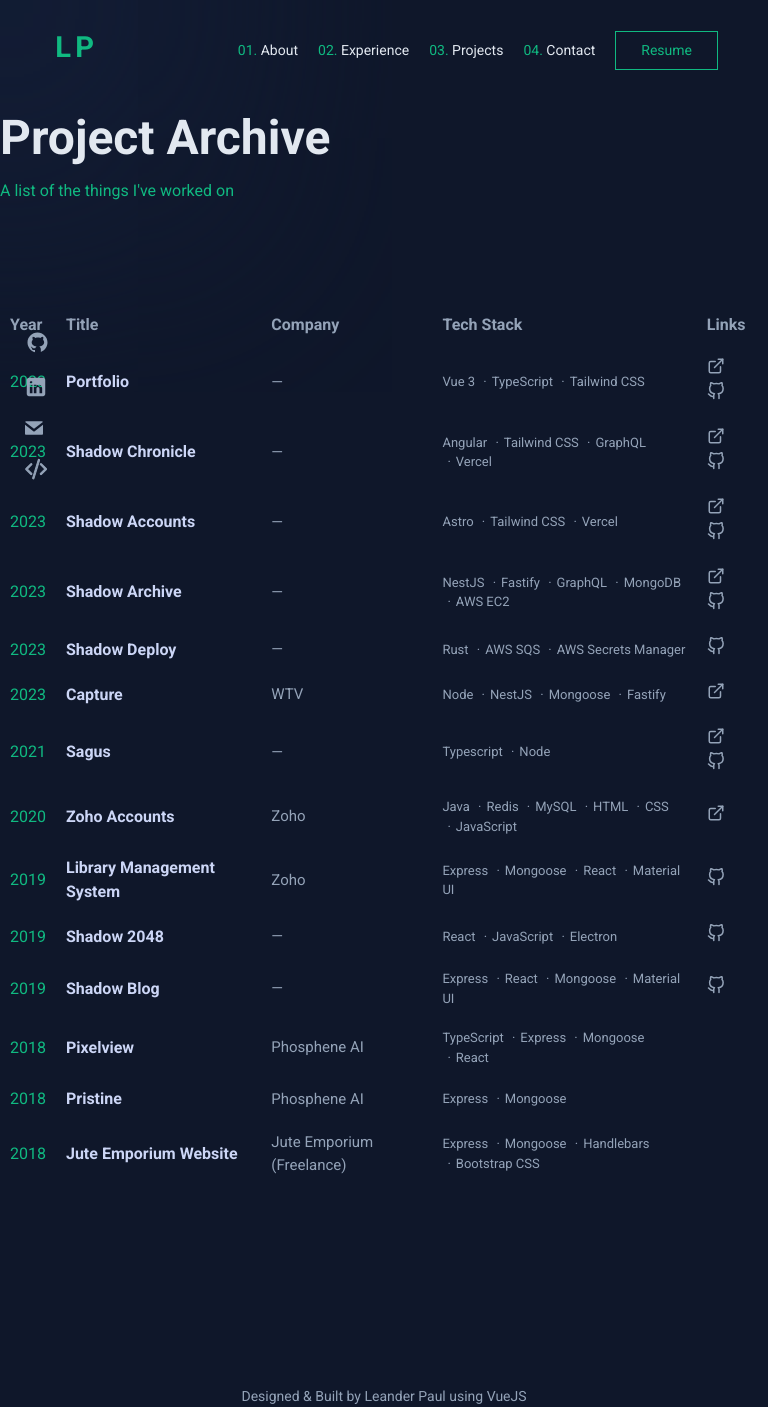
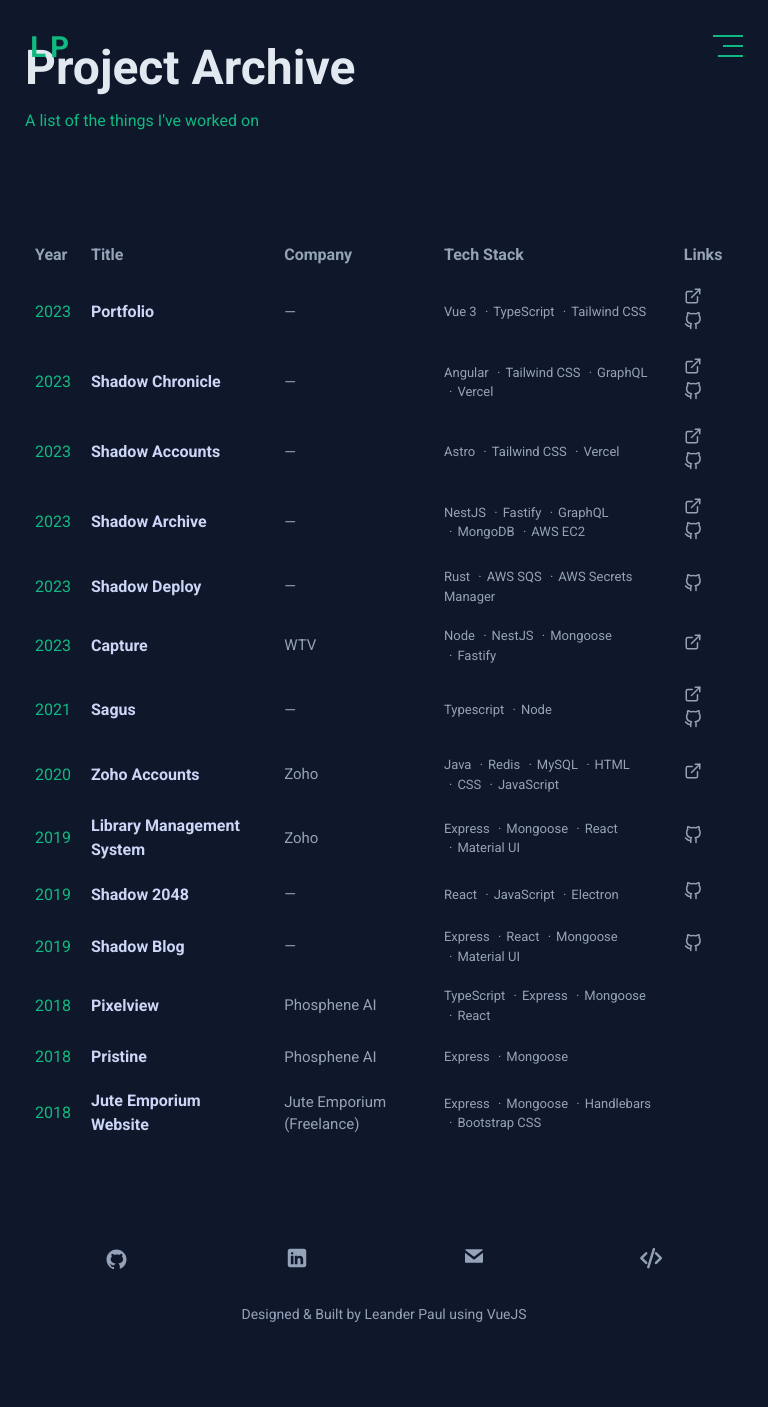
Before and after one commit to leanderpaul/leanderpaul.github.io, a Vue app: page /project-archive in a window 768 px wide. After the commit the page ends 1325 px from the top, so only its background shows below. Built offline with nearby package versions, Linux system fonts and the light colour scheme.

Commit message:
feat: mobile compactible navbar and footer

```diff
--- a/src/App.vue
+++ b/src/App.vue
@@ -33,21 +33,10 @@ section {
   flex: 1;
 }
 
-@media (min-width: 640px) {
-  .container {
-    max-width: 640px;
-  }
-}
-
-@media (min-width: 720px) {
-  .container {
-    max-width: 720px;
-  }
-}
-
-@media (min-width: 768px) {
+@media (max-width: 768px) {
   .container {
     max-width: 768px;
+    padding: 0px 25px;
   }
 }
 
--- a/src/assets/main.css
+++ b/src/assets/main.css
@@ -1,6 +1,7 @@
 :root {
   --background-default: #0f172a;
-  --background-paper: #1a2138;
+  --background-dark: #090e1a;
+  --background-light: #1a2138;
 
   --text-default: #94a3b8;
   --text-light: #ccd6f6;
@@ -108,3 +109,27 @@ a:hover {
   padding-top: 70px;
   max-width: 900px;
 }
+
+.d-none {
+  display: none;
+}
+
+@media screen and (max-width: 768px) {
+  .sm-hide {
+    display: none !important;
+  }
+
+  .heading {
+    margin-bottom: 10px;
+  }
+
+  .section {
+    max-width: calc(100vw - 50px);
+  }
+}
+
+@media screen and (min-width: 1024px) {
+  .md-hide {
+    display: none !important;
+  }
+}
--- a/src/components/cursor-highlighter.component.vue
+++ b/src/components/cursor-highlighter.component.vue
@@ -9,7 +9,7 @@ onMounted(() => window.addEventListener('mousemove', handleMouseMove));
 </script>
 
 <template>
-  <div :style="cursorStyle"></div>
+  <div class="sm-hide" :style="cursorStyle"></div>
 </template>
 
 <style scoped>
--- a/src/components/footer.component.vue
+++ b/src/components/footer.component.vue
@@ -1,10 +1,47 @@
 <template>
-  <a href="https://github.com/leanderpaul/leanderpaul.github.io" class="flex-center">
+  <section>
+    <a href="https://github.com/leanderpaul" target="_blank">
+      <svg width="25" height="25" viewBox="0 0 30 30">
+        <title>GitHub</title>
+        <path
+          d="M15,3C8.373,3,3,8.373,3,15c0,5.623,3.872,10.328,9.092,11.63C12.036,26.468,12,26.28,12,26.047v-2.051 c-0.487,0-1.303,0-1.508,0c-0.821,0-1.551-0.353-1.905-1.009c-0.393-0.729-0.461-1.844-1.435-2.526 c-0.289-0.227-0.069-0.486,0.264-0.451c0.615,0.174,1.125,0.596,1.605,1.222c0.478,0.627,0.703,0.769,1.596,0.769 c0.433,0,1.081-0.025,1.691-0.121c0.328-0.833,0.895-1.6,1.588-1.962c-3.996-0.411-5.903-2.399-5.903-5.098 c0-1.162,0.495-2.286,1.336-3.233C9.053,10.647,8.706,8.73,9.435,8c1.798,0,2.885,1.166,3.146,1.481C13.477,9.174,14.461,9,15.495,9 c1.036,0,2.024,0.174,2.922,0.483C18.675,9.17,19.763,8,21.565,8c0.732,0.731,0.381,2.656,0.102,3.594 c0.836,0.945,1.328,2.066,1.328,3.226c0,2.697-1.904,4.684-5.894,5.097C18.199,20.49,19,22.1,19,23.313v2.734 c0,0.104-0.023,0.179-0.035,0.268C23.641,24.676,27,20.236,27,15C27,8.373,21.627,3,15,3z"
+        ></path>
+      </svg>
+    </a>
+    <a href="https://linkedin.com/in/leander-paul" target="_blank">
+      <svg width="22" height="22" viewBox="0 0 50 50">
+        <title>LinkedIn</title>
+        <path
+          d="M41,4H9C6.24,4,4,6.24,4,9v32c0,2.76,2.24,5,5,5h32c2.76,0,5-2.24,5-5V9C46,6.24,43.76,4,41,4z M17,20v19h-6V20H17z M11,14.47c0-1.4,1.2-2.47,3-2.47s2.93,1.07,3,2.47c0,1.4-1.12,2.53-3,2.53C12.2,17,11,15.87,11,14.47z M39,39h-6c0,0,0-9.26,0-10 c0-2-1-4-3.5-4.04h-0.08C27,24.96,26,27.02,26,29c0,0.91,0,10,0,10h-6V20h6v2.56c0,0,1.93-2.56,5.81-2.56 c3.97,0,7.19,2.73,7.19,8.26V39z"
+        ></path>
+      </svg>
+    </a>
+    <a href="mailto:leanderpaul97@gmail.com">
+      <svg width="18" height="18" viewBox="0 0 64 64">
+        <title>Email</title>
+        <path d="M32,34.934L63.617,10.34C62.984,8.965,61.613,8,60,8H4c-1.613,0-2.984,0.965-3.617,2.34L32,34.934z"></path>
+        <path
+          d="M34.457,43.156C33.734,43.719,32.867,44,32,44s-1.734-0.281-2.457-0.844L0,20.18V52c0,2.211,1.789,4,4,4h56 c2.211,0,4-1.789,4-4V20.18L34.457,43.156z"
+        ></path>
+      </svg>
+    </a>
+    <a href="https://github.com/leanderpaul/leanderpaul.github.io" target="_blank">
+      <svg width="25" height="25" viewBox="0 0 18 18">
+        <title>Source Code</title>
+        <path
+          stroke="currentColor"
+          stroke-width="0.75"
+          d="M10.478 1.647a.5.5 0 1 0-.956-.294l-4 13a.5.5 0 0 0 .956.294l4-13zM4.854 4.146a.5.5 0 0 1 0 .708L1.707 8l3.147 3.146a.5.5 0 0 1-.708.708l-3.5-3.5a.5.5 0 0 1 0-.708l3.5-3.5a.5.5 0 0 1 .708 0zm6.292 0a.5.5 0 0 0 0 .708L14.293 8l-3.147 3.146a.5.5 0 0 0 .708.708l3.5-3.5a.5.5 0 0 0 0-.708l-3.5-3.5a.5.5 0 0 0-.708 0z"
+        />
+      </svg>
+    </a>
+  </section>
+  <a href="https://github.com/leanderpaul/leanderpaul.github.io" class="flex-center footer">
     <span>Designed & Built by Leander Paul using VueJS</span>
   </a>
 </template>
 <style scoped>
-a {
+a.footer {
   margin-top: 100px;
   margin-bottom: 25px;
   cursor: pointer;
@@ -14,4 +51,41 @@ span {
   z-index: 2;
   font-size: 14px;
 }
+
+section {
+  display: flex;
+  padding: 0px 25px;
+  flex-direction: column;
+  justify-content: space-between;
+  z-index: 10;
+}
+
+section svg {
+  fill: var(--text-default);
+}
+
+section svg:hover {
+  cursor: pointer;
+  fill: var(--text-lighter);
+  color: var(--text-lighter);
+}
+
+@media (max-width: 768px) {
+  section {
+    flex-direction: row;
+    justify-content: space-around;
+  }
+
+  a.footer {
+    margin-top: 25px;
+  }
+}
+
+@media (min-width: 1024px) {
+  section {
+    position: fixed;
+    top: calc(50vh - 70px);
+    height: 160px;
+  }
+}
 </style>
--- a/src/components/navbar.component.vue
+++ b/src/components/navbar.component.vue
@@ -1,16 +1,23 @@
 <script lang="ts" setup>
 import { onMounted, ref } from 'vue';
 
+const isNavOpen = ref(false);
 const isNavBorder = ref(window.scrollY > 0);
 onMounted(() => window.addEventListener('scroll', () => (isNavBorder.value = window.scrollY > 0)));
 </script>
 <template>
-  <nav :class="{ bordered: isNavBorder }">
+  <nav :class="{ bordered: isNavBorder, open: isNavOpen }">
     <router-link to="/">
       <svg width="50" height="50" viewBox="0 0 24 24">
         <text x="2.5" y="17">LP</text>
       </svg>
     </router-link>
+    <div class="hamburger md-hide" @click="isNavOpen = !isNavOpen">
+      <span></span>
+      <span></span>
+      <span></span>
+    </div>
+    <div class="nav-links">
       <ol>
         <li>
           <router-link to="/#about">About</router-link>
@@ -26,44 +33,9 @@ onMounted(() => window.addEventListener('scroll', () => (isNavBorder.value = win
         </li>
         <a class="btn" href="/resume.pdf" target="_blank">Resume</a>
       </ol>
+    </div>
   </nav>
-  <section>
-    <a href="https://github.com/leanderpaul" target="_blank">
-      <svg width="25" height="25" viewBox="0 0 30 30">
-        <title>GitHub</title>
-        <path
-          d="M15,3C8.373,3,3,8.373,3,15c0,5.623,3.872,10.328,9.092,11.63C12.036,26.468,12,26.28,12,26.047v-2.051 c-0.487,0-1.303,0-1.508,0c-0.821,0-1.551-0.353-1.905-1.009c-0.393-0.729-0.461-1.844-1.435-2.526 c-0.289-0.227-0.069-0.486,0.264-0.451c0.615,0.174,1.125,0.596,1.605,1.222c0.478,0.627,0.703,0.769,1.596,0.769 c0.433,0,1.081-0.025,1.691-0.121c0.328-0.833,0.895-1.6,1.588-1.962c-3.996-0.411-5.903-2.399-5.903-5.098 c0-1.162,0.495-2.286,1.336-3.233C9.053,10.647,8.706,8.73,9.435,8c1.798,0,2.885,1.166,3.146,1.481C13.477,9.174,14.461,9,15.495,9 c1.036,0,2.024,0.174,2.922,0.483C18.675,9.17,19.763,8,21.565,8c0.732,0.731,0.381,2.656,0.102,3.594 c0.836,0.945,1.328,2.066,1.328,3.226c0,2.697-1.904,4.684-5.894,5.097C18.199,20.49,19,22.1,19,23.313v2.734 c0,0.104-0.023,0.179-0.035,0.268C23.641,24.676,27,20.236,27,15C27,8.373,21.627,3,15,3z"
-        ></path>
-      </svg>
-    </a>
-    <a href="https://linkedin.com/in/leander-paul" target="_blank">
-      <svg width="22" height="22" viewBox="0 0 50 50">
-        <title>LinkedIn</title>
-        <path
-          d="M41,4H9C6.24,4,4,6.24,4,9v32c0,2.76,2.24,5,5,5h32c2.76,0,5-2.24,5-5V9C46,6.24,43.76,4,41,4z M17,20v19h-6V20H17z M11,14.47c0-1.4,1.2-2.47,3-2.47s2.93,1.07,3,2.47c0,1.4-1.12,2.53-3,2.53C12.2,17,11,15.87,11,14.47z M39,39h-6c0,0,0-9.26,0-10 c0-2-1-4-3.5-4.04h-0.08C27,24.96,26,27.02,26,29c0,0.91,0,10,0,10h-6V20h6v2.56c0,0,1.93-2.56,5.81-2.56 c3.97,0,7.19,2.73,7.19,8.26V39z"
-        ></path>
-      </svg>
-    </a>
-    <a href="mailto:leanderpaul97@gmail.com">
-      <svg width="18" height="18" viewBox="0 0 64 64">
-        <title>Email</title>
-        <path d="M32,34.934L63.617,10.34C62.984,8.965,61.613,8,60,8H4c-1.613,0-2.984,0.965-3.617,2.34L32,34.934z"></path>
-        <path
-          d="M34.457,43.156C33.734,43.719,32.867,44,32,44s-1.734-0.281-2.457-0.844L0,20.18V52c0,2.211,1.789,4,4,4h56 c2.211,0,4-1.789,4-4V20.18L34.457,43.156z"
-        ></path>
-      </svg>
-    </a>
-    <a href="https://github.com/leanderpaul/leanderpaul.github.io" target="_blank">
-      <svg width="25" height="25" viewBox="0 0 18 18">
-        <title>Source Code</title>
-        <path
-          stroke="currentColor"
-          stroke-width="0.75"
-          d="M10.478 1.647a.5.5 0 1 0-.956-.294l-4 13a.5.5 0 0 0 .956.294l4-13zM4.854 4.146a.5.5 0 0 1 0 .708L1.707 8l3.147 3.146a.5.5 0 0 1-.708.708l-3.5-3.5a.5.5 0 0 1 0-.708l3.5-3.5a.5.5 0 0 1 .708 0zm6.292 0a.5.5 0 0 0 0 .708L14.293 8l-3.147 3.146a.5.5 0 0 0 .708.708l3.5-3.5a.5.5 0 0 0 0-.708l-3.5-3.5a.5.5 0 0 0-.708 0z"
-        />
-      </svg>
-    </a>
-  </section>
+  <div :class="{ blur: isNavOpen }"></div>
 </template>
 <style scoped>
 nav {
@@ -84,34 +56,59 @@ nav.bordered {
   background-color: var(--background-default);
 }
 
-section {
-  position: fixed;
-  display: flex;
-  top: calc(50% - 70px);
-  height: 160px;
-  padding: 0px 25px;
-  flex-direction: column;
-  justify-content: space-between;
-  z-index: 10;
-}
-
 svg {
   fill: var(--color-primary);
 }
 
-section svg {
-  fill: var(--text-default);
+.hamburger {
+  width: 30px;
+  height: 30px;
+  cursor: pointer;
+  position: relative;
+}
+
+.hamburger span {
+  display: block;
+  position: absolute;
+  height: 2px;
+  background-color: var(--color-primary);
+  width: 30px;
+  margin-left: auto;
+  transition: all 0.23s ease-in-out;
+  transform-origin: top right;
+  transform: rotate(0deg);
+}
+
+.hamburger span:nth-child(2) {
+  top: 10px;
+  left: 10px;
+  width: 20px;
+}
+
+.hamburger span:nth-child(3) {
+  top: 20px;
+  left: 5px;
+  width: 25px;
+}
+
+.open .hamburger span:first-child {
+  transform: translateY(-0.5px) rotate(-45deg);
+}
+
+.open .hamburger span:nth-child(2) {
+  width: 0px;
+  opacity: 0;
+}
+
+.open .hamburger span:last-child {
+  transform: translateX(-5px) translateY(0.5px) rotate(45deg);
+  width: 30px;
 }
 
 text {
   font-weight: 700;
   letter-spacing: 2px;
   font-size: 14px;
-}
-
-section svg:hover {
-  cursor: pointer;
-  fill: var(--text-lighter);
 }
 
 ol {
@@ -137,4 +134,54 @@ li a::before {
 .btn {
   margin-left: 10px;
 }
+
+.blur {
+  position: fixed;
+  width: 100vw;
+  height: 100vh;
+  backdrop-filter: blur(5px) brightness(0.7);
+  z-index: 5;
+  top: 0;
+  left: 0;
+  overflow: hidden;
+}
+
+@media screen and (max-width: 768px) {
+  nav {
+    padding: 0px 25px;
+    width: calc(100% - 50px);
+  }
+
+  ol {
+    margin-top: 0px;
+    flex-direction: column;
+    width: 100vw;
+    background-color: var(--background-default);
+    align-items: flex-start;
+    padding: 25px;
+    border-bottom: 1px solid var(--background-light);
+  }
+
+  li {
+    margin: 10px 0px;
+  }
+
+  .btn {
+    margin-top: 20px;
+  }
+
+  .nav-links {
+    position: fixed;
+    width: 100vw;
+    height: 0px;
+    top: 70px;
+    left: 0;
+    overflow: hidden;
+    transition: all 0.23s ease-in-out;
+  }
+
+  .open div.nav-links {
+    height: 410px;
+  }
+}
 </style>
--- a/src/pages/home/projects.component.vue
+++ b/src/pages/home/projects.component.vue
@@ -117,7 +117,7 @@ svg {
 
 .project .desc {
   padding: 25px;
-  background-color: var(--background-paper);
+  background-color: var(--background-light);
   margin: 20px 0px;
 }
 
```
Lines whose indentation alone changed are shown as unchanged.
